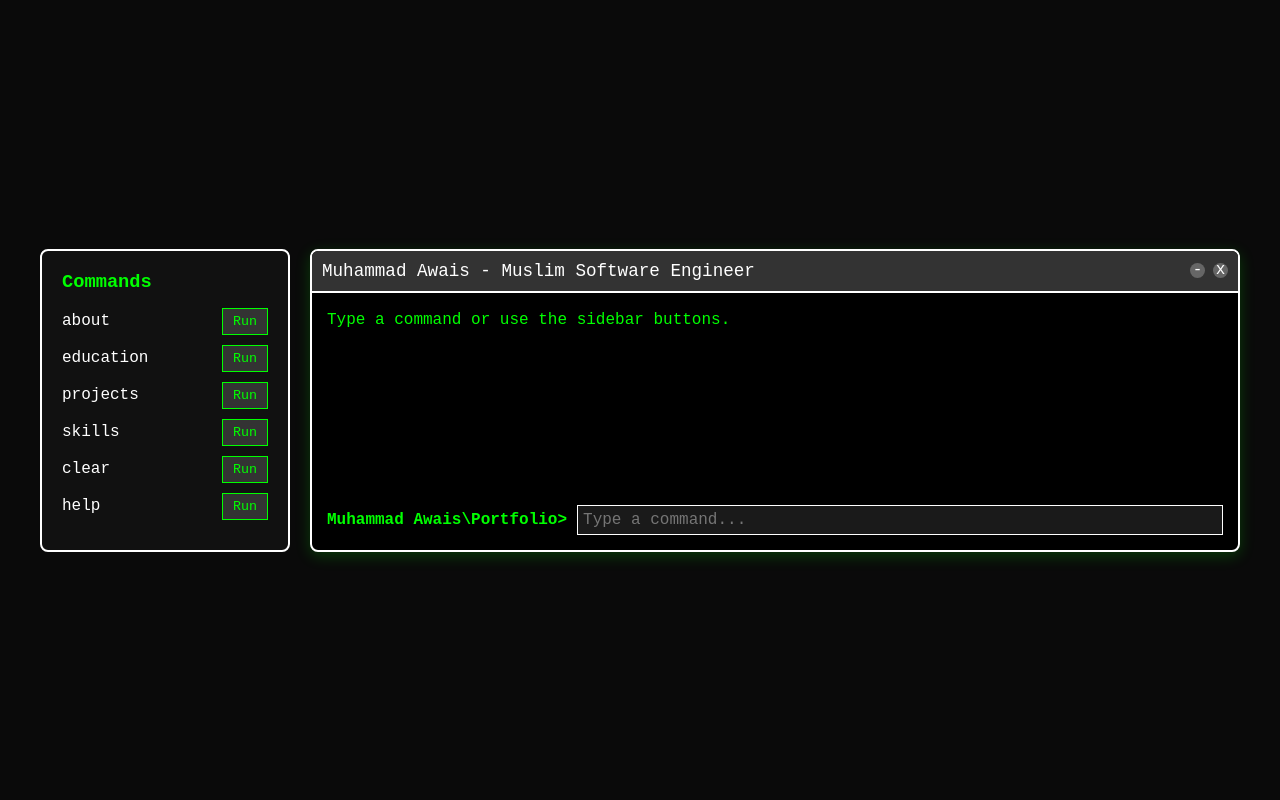
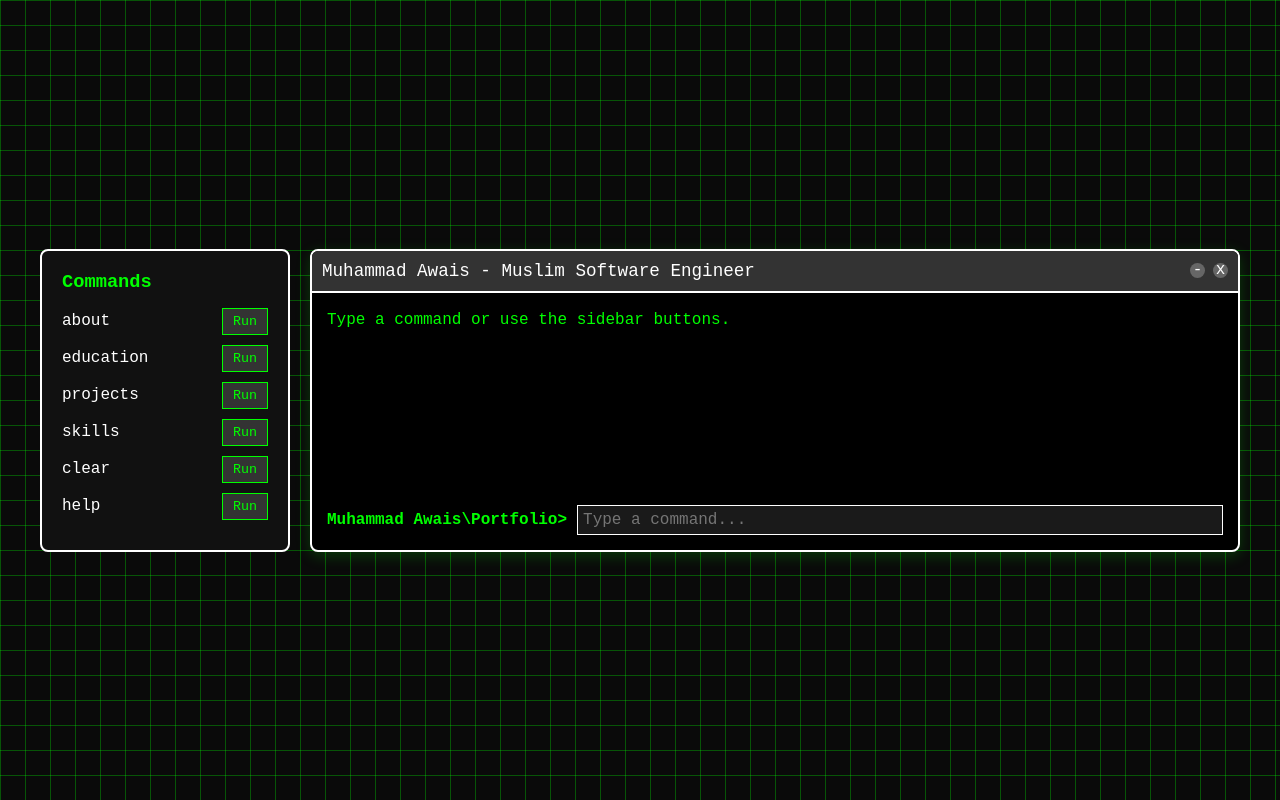
Before and after one commit to awais-124/cmd-portfolio, a plain HTML site: page index.html in a window 1280 px wide. Drawn offline with Linux system fonts and the light colour scheme.

Commit message:
Added background

```diff
--- a/styles.css
+++ b/styles.css
@@ -7,7 +7,16 @@
 
 body {
   font-family: 'Courier New', monospace;
+  /* Original background color as fallback */
   background-color: #0a0a0a;
+  /* Grid background with green squares */
+  background-image: linear-gradient(
+      to right,
+      rgba(0, 255, 0, 0.3) 1px,
+      transparent 1px
+    ),
+    linear-gradient(to bottom, rgba(0, 255, 0, 0.3) 1px, transparent 1px);
+  background-size: 25px 25px; /* Size of the grid squares */
   color: #00ff00;
   display: flex;
   justify-content: center;
```
